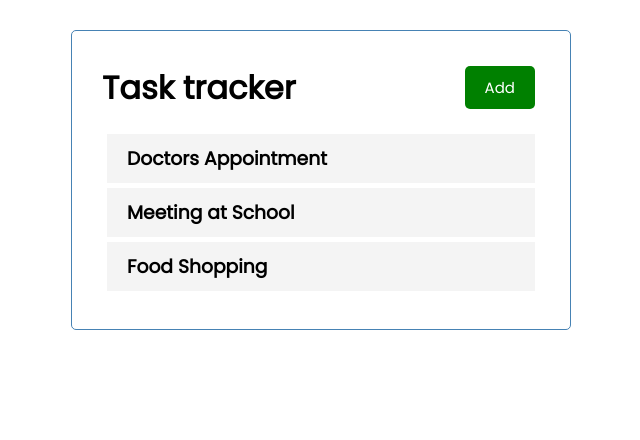
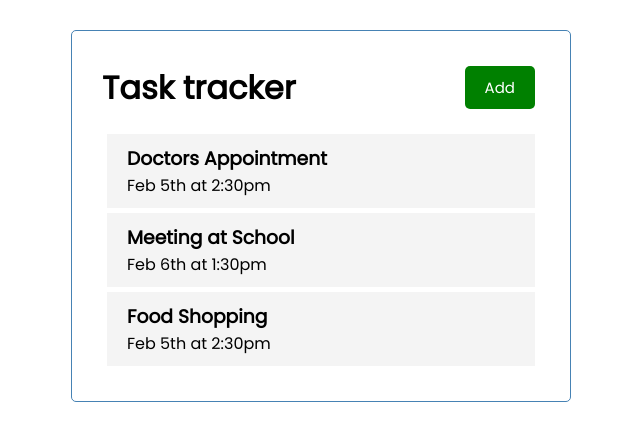
Before and after one commit to so-martinez/React-JS-Crash-Course, a React (Create React App) app in the folder task-tracker/: page / in a window 1280 px wide. Shown: the top 440 px of the page, without its empty margins (319-959 px from the left). Built offline with nearby package versions, Linux system fonts and the light colour scheme.

Commit message:
react-icons installed
Into the terminal we write 'npm i react-icons' which allows me to use multiple react icons
Now if we look into package.json we're gonna find 'react-icons' inside the dependencies

```diff
--- a/task-tracker/package.json
+++ b/task-tracker/package.json
@@ -8,6 +8,7 @@
     "@testing-library/user-event": "^12.8.3",
     "react": "^17.0.2",
     "react-dom": "^17.0.2",
+    "react-icons": "^4.2.0",
     "react-scripts": "4.0.3",
     "web-vitals": "^1.1.2"
   },
--- a/task-tracker/src/components/Task.js
+++ b/task-tracker/src/components/Task.js
@@ -2,6 +2,7 @@ const Task = ({ task }) => {
     return (
         <div className='task'>
             <h3>{task.text}</h3>
+            <p>{task.day}</p>
         </div>
     )
 }
```
Also changed, not shown: 1 other file (tests, documents, lock files or other folders).
